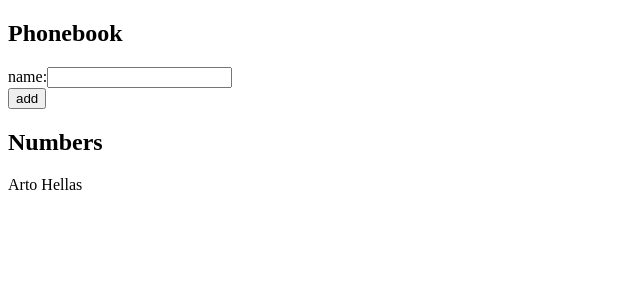
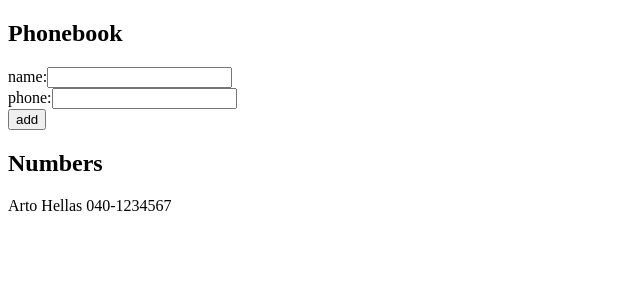
Before and after one commit to rednaxelam/full-stack-open, a React (Vite) app in the folder part-2/phonebook/: page / in a window 1280 px wide. Shown: the top 300 px of the page, without its empty margins (0-640 px from the left). Built offline with nearby package versions, Linux system fonts and the light colour scheme.

Commit message:
Complete Exercise 2.8

```diff
--- a/part-2/phonebook/src/App.jsx
+++ b/part-2/phonebook/src/App.jsx
@@ -4,14 +4,19 @@ import HTag from './components/HTag';
 
 const App = () => {
   const [persons, setPersons] = useState([
-    { name: 'Arto Hellas', id: 0 }
+    { name: 'Arto Hellas', phone: '040-1234567', id: 0 }
   ])
   const [newName, setNewName] = useState('')
+  const [newPhone, setNewPhone] = useState('')
   let [nextID, setNextID] = useState(1);
 
-  const handleNewNameInput = (e) => {
-    setNewName(e.target.value);
+  const handleTextualInputDefault = (setter) => {
+    return e => setter(e.target.value);
   }
+
+  const handleNewNameInput = handleTextualInputDefault(setNewName);
+
+  const handleNewPhoneInput = handleTextualInputDefault(setNewPhone);
 
   const addContact = (e) => {
     e.preventDefault();
@@ -24,11 +29,16 @@ const App = () => {
       return;
     };
 
+    const contactPhone = newPhone;
+
+    if (contactPhone.trim().length === 0) return;
+
     let ID = nextID;
-    console.log(persons.concat({ name: contactName, id: ID}));
-    setPersons(persons.concat({ name: contactName, id: ID}));
+    setPersons(persons.concat({ name: contactName, phone: contactPhone, id: ID}));
     setNewName('');
+    setNewPhone('');
     setNextID(ID + 1);
+    console.log(persons.concat({ name: contactName, phone: contactPhone, id: ID}));
   }
 
   return (
@@ -37,6 +47,9 @@ const App = () => {
       <form id='form-add-contact' onSubmit={addContact}>
         <label htmlFor="name">name:</label>
         <input type='text' name='name' id='name' value={newName} onInput={handleNewNameInput}/>
+        <br />
+        <label htmlFor="phone">phone:</label>
+        <input type='tel' name='phone' id='phone' value={newPhone} onInput={handleNewPhoneInput}/>
         <br />
         <button type="submit" >add</button>
       </form>
--- a/part-2/phonebook/src/components/ContactList.jsx
+++ b/part-2/phonebook/src/components/ContactList.jsx
@@ -1,7 +1,7 @@
 const ContactList = ({persons}) => {
   return (
     <>
-      {persons.map(person => <p key={person.id}>{person.name}</p>)}
+      {persons.map(person => <p key={person.id}>{person.name} {person.phone}</p>)}
     </>
   )
 }
```
